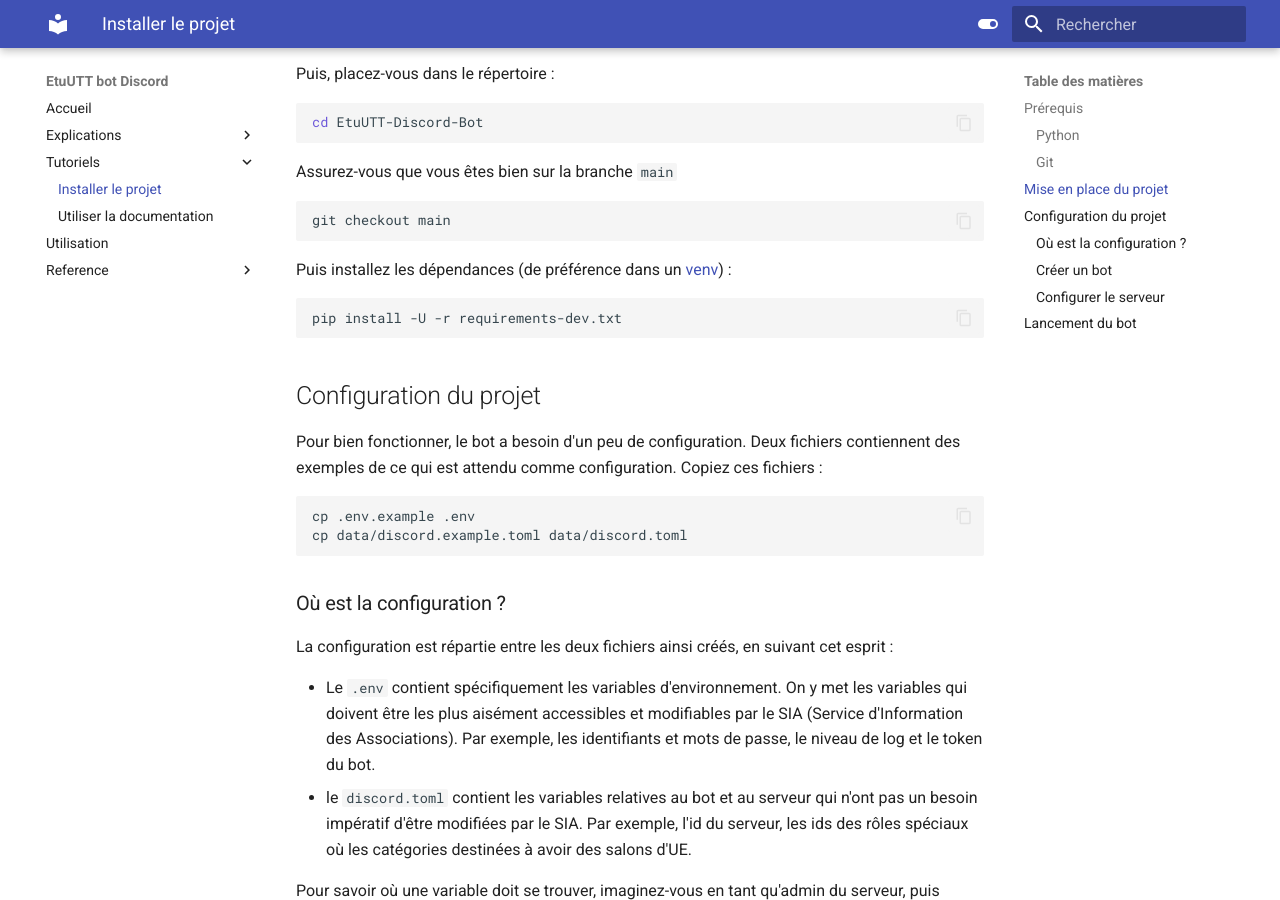
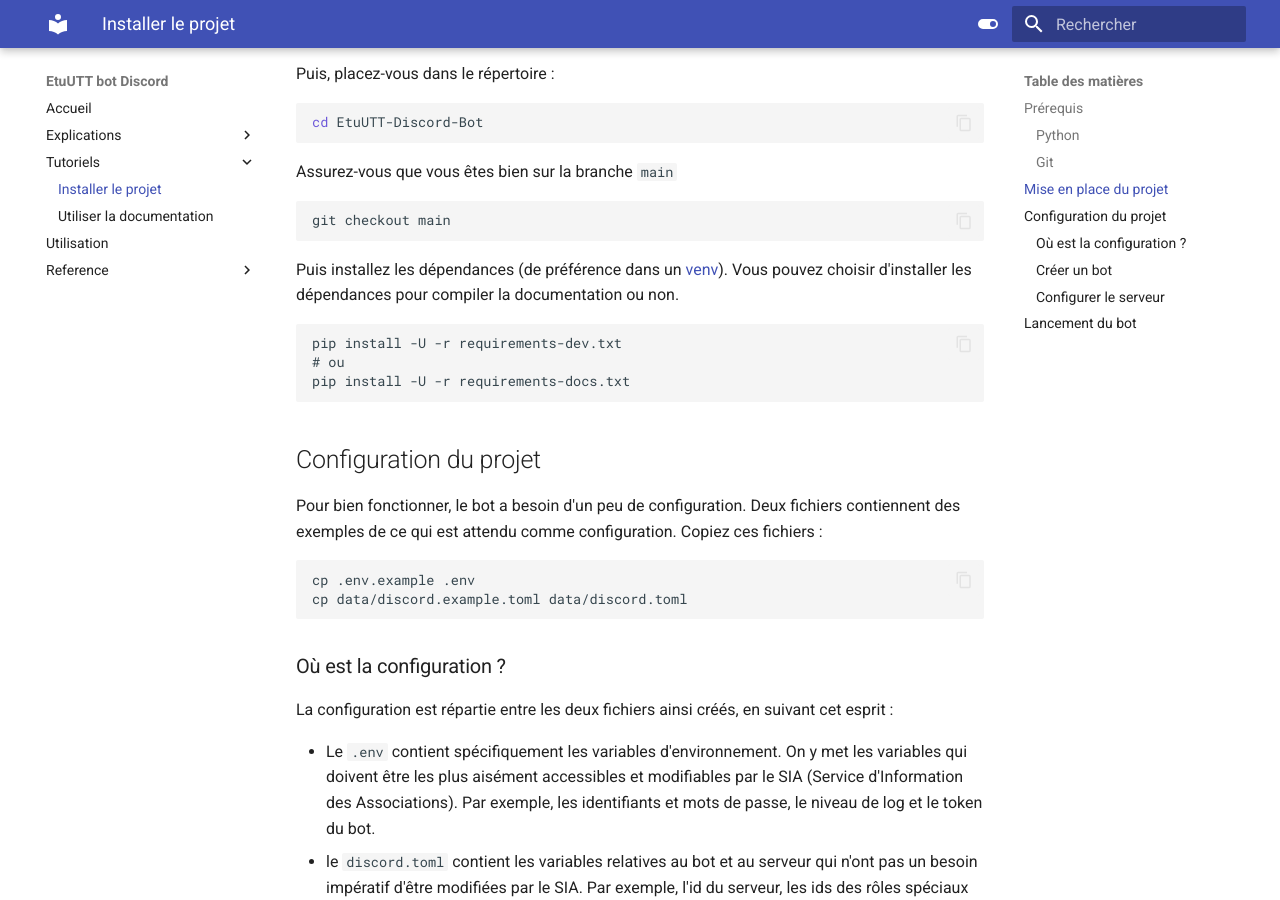
Before and after one commit to ungdev/EtuUTT-Discord-Bot, an MkDocs documentation site: the page built from docs/tutorials/install.md, in a window 1280 px wide and 900 px high, scrolled down 1505 px. Built offline with MkDocs 1.6.1 and Material for MkDocs 9.7.7, drawn with Linux system fonts in a browser that asks for light colours.

Commit message:
docs: specify doc installation

````diff
--- a/docs/tutorials/install.md
+++ b/docs/tutorials/install.md
@@ -193,10 +193,14 @@
 ```
 
 Puis installez les dépendances (de préférence dans un
-[venv](https://docs.python.org/3/library/venv.html)) :
+[venv](https://docs.python.org/3/library/venv.html)).
+Vous pouvez choisir d'installer les dépendances
+pour compiler la documentation ou non.
 
 ```
 pip install -U -r requirements-dev.txt
+# ou
+pip install -U -r requirements-docs.txt
 ```
 
 ## Configuration du projet
````
Also changed, not shown: docs/tutorials/doc.md (+3 -2 lines).
